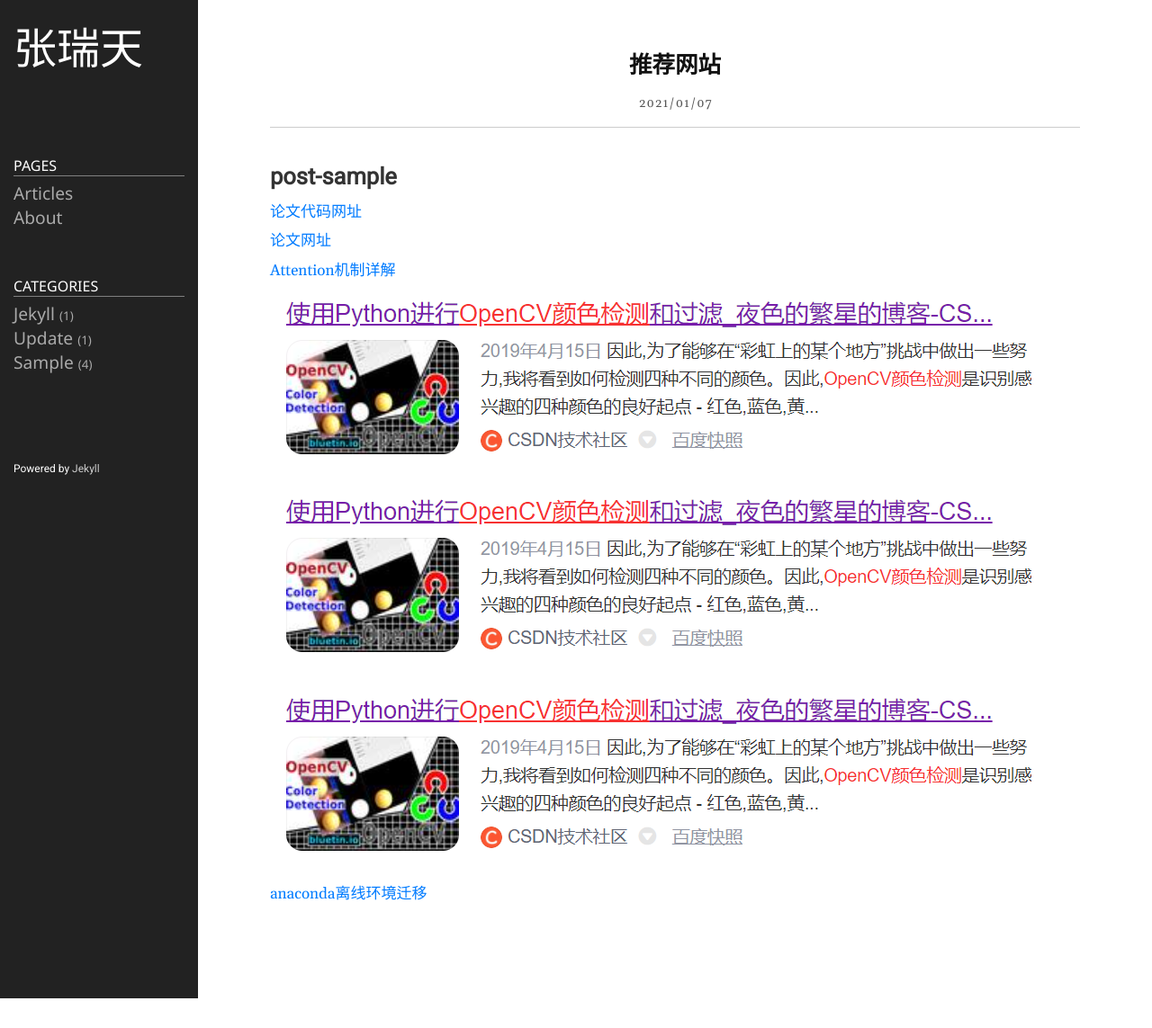
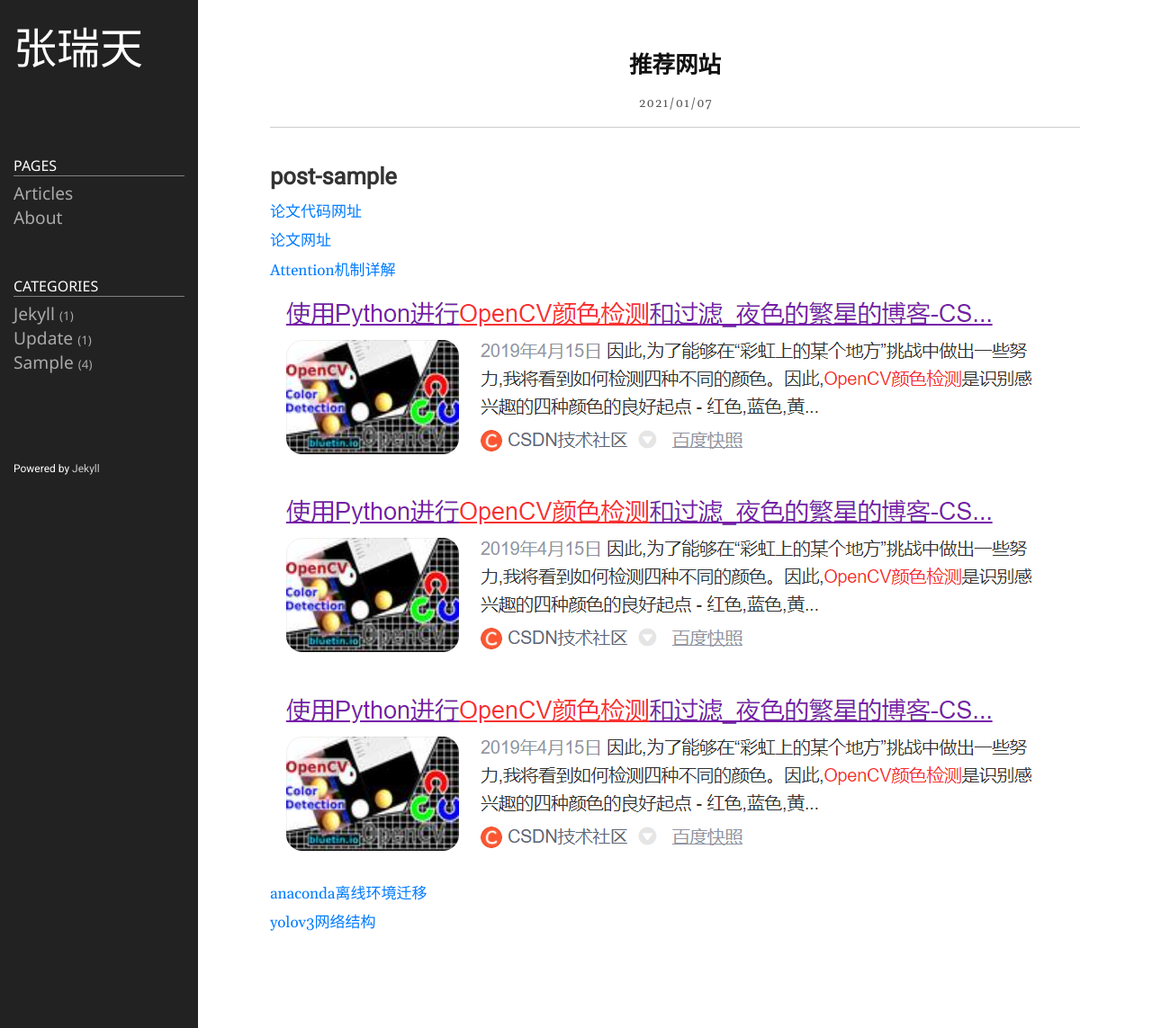
Before and after one commit to RoutineZ/routinez.github.io, a Jekyll site: the page built from _posts/2021-01-07-post3.markdown, in a window 1280 px wide. Shown: the whole page at 90% size. Built offline with Jekyll 4.4.1, drawn with Linux system fonts in a browser that asks for light colours; before the commit the page ends 1110 px from its top, so only the background shows below that.

Commit message:
修改文件: _posts/2021-01-07-post3.markdown

```diff
--- a/_posts/2021-01-07-post3.markdown
+++ b/_posts/2021-01-07-post3.markdown
@@ -28,3 +28,6 @@ category: sample
 ![截屏]({{ https://github.com/RoutineZ/routinez.github.io }}/assets/1.jpg)
 
 [anaconda离线环境迁移](https://blog.csdn.net/u013232219/article/details/114535937)
+
+
+[yolov3网络结构](https://blog.csdn.net/dz4543/article/details/90049377)
```
